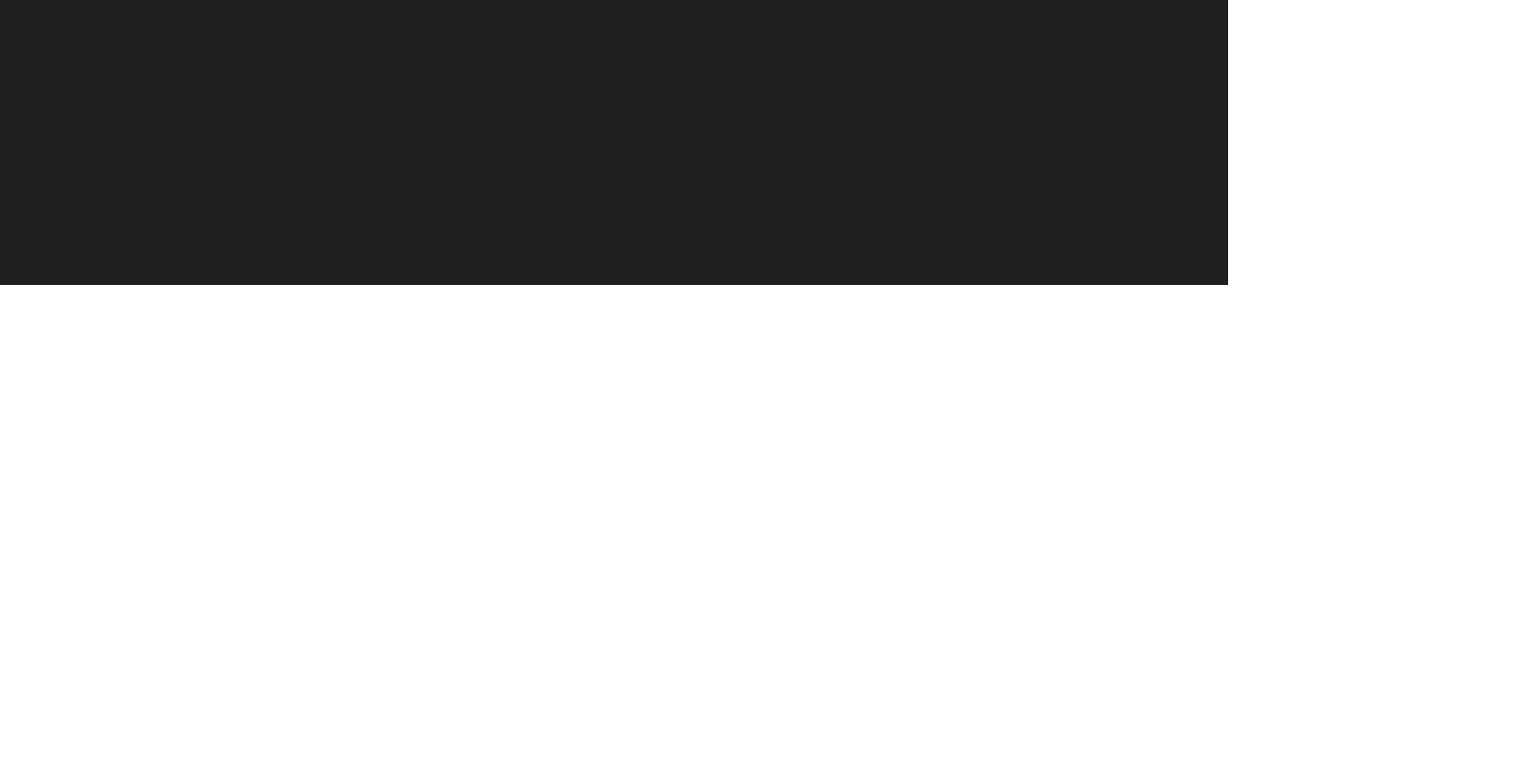
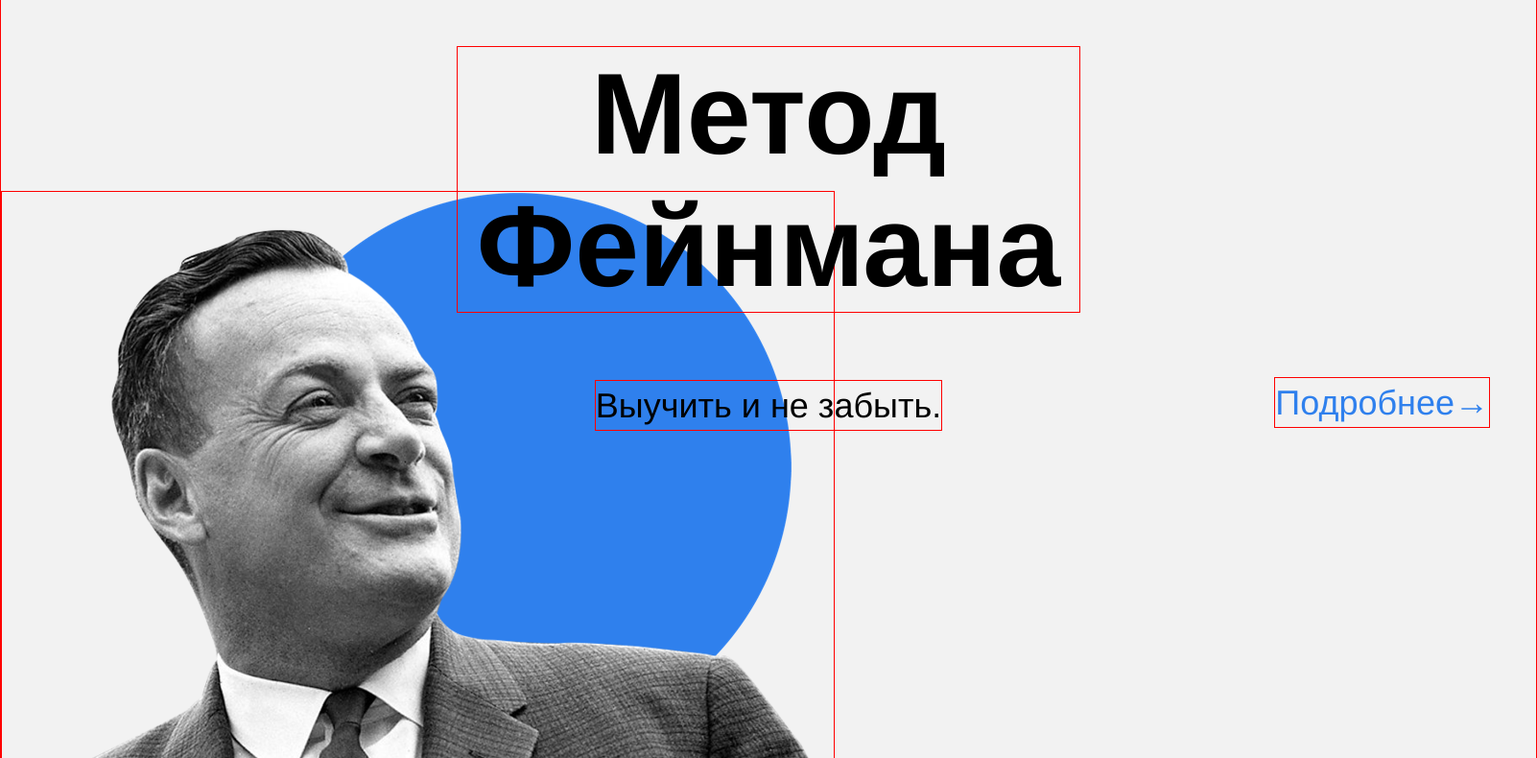
Before and after one commit to SonjaKuv/how-to-learn, a plain HTML site: page index.html in a window 1280 px wide. Shown: the part 1423-2213 px from the top of the page at 96% size, 1602 px wide, since content can reach past the window. Before the commit the page ends 1720 px from the top, so only its background shows below. Drawn offline with Linux system fonts and the light colour scheme.

Commit message:
1,2 и фейнман

```diff
--- a/index.html
+++ b/index.html
@@ -37,8 +37,11 @@
 
       <section class="digits">
       </section>
-
       <section class="feynman">
+        <h1 class="feynman_title">Метод Фейнмана</h1>
+        <h2 class="feynman_subtitle">Выучить и не забыть.</h2>
+        <a class="feynman_link">Подробнее→</a>
+        <img alt src="./images/feynman.png" class="feynman_img">
       </section>
 
       <section class="kaufman">
--- a/styles/style.css
+++ b/styles/style.css
@@ -114,7 +114,7 @@ margin: 100px auto;
 display: flex;
 border: 1px solid red;
 font-size: 18px;
-line-height: 1.2px;
+line-height: 1.2;
 color:#2f80ed;
 font-weight: normal;
 max-width: 175px;
@@ -151,6 +151,60 @@ margin: 0;
 font-weight: bold;
 }
 
+.digits {}
+
+.feynman {
+height: 890px;
+background-color: #f2f2f2;
+position: relative;
+width: 1600px;
+z-index: -2;
+border: 1px solid red;
+}
+
+.feynman_title {
+width: 648px;
+line-height: 1.15;
+font-size: 120px;
+font-weight: bold;
+text-align: center;
+margin: 100px auto auto auto;
+border: 1px solid red;
+}
+
+.feynman_subtitle {
+max-width: fit-content;
+line-height: 51px;
+font-size: 36px;
+font-weight: normal;
+margin: 70px auto auto auto;
+border: 1px solid red;
+}
+
+.feynman_link {
+position: absolute;
+top: 50%;
+right: 48px;
+text-decoration: none;
+line-height: 51px;
+font-size: 36px;
+font-weight: normal;
+color:#2f80ed;
+margin: auto 0;
+border: 1px solid red;
+}
+
+.feynman_img {
+position: absolute;
+left: 0;
+bottom: 0;
+width: 867px;
+height: 637px;
+margin: auto 0;
+border: 1px solid red;
+z-index: -1;
+}
+
 
 /* и элемента с модификатором вида ключ-значение */
 .table__cell_theme_dark {
```
